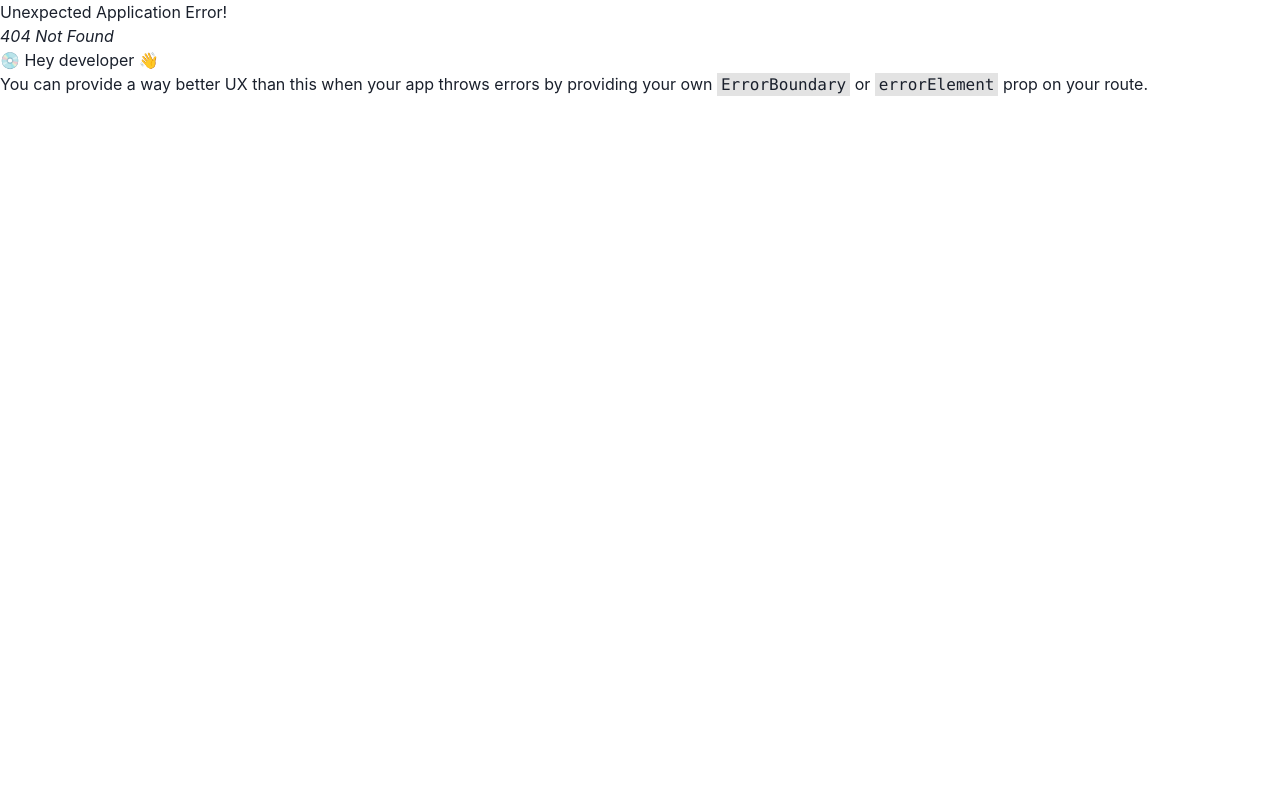
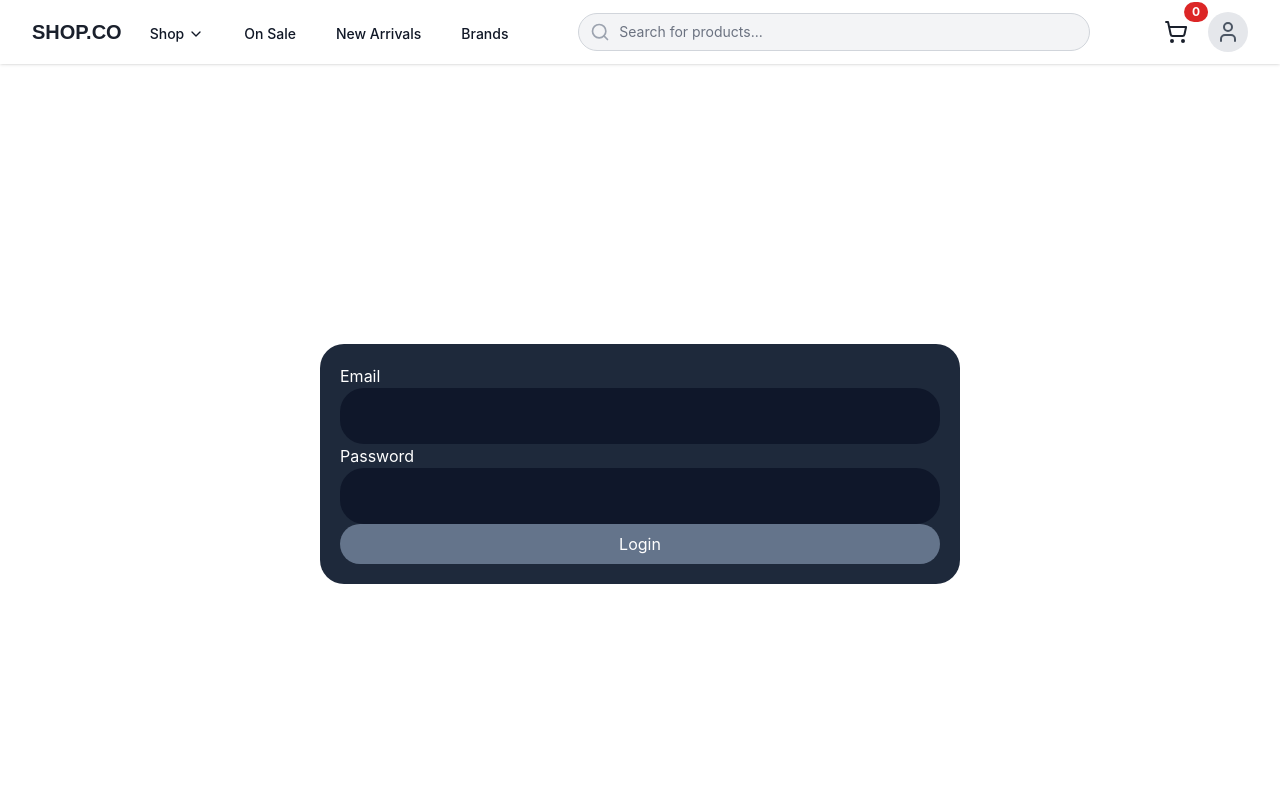
Before and after one commit to yousefjoe1/vite-react, a React (Vite) app: page /auth in a window 1280 px wide. Before the commit this address had no page. Shown: the top 800 px of the page. Built offline with nearby package versions, Linux system fonts and the light colour scheme.

Commit message:
make auth page - add login component - react hook form

```diff
--- a/package.json
+++ b/package.json
@@ -19,6 +19,7 @@
     "lucide-react": "^0.445.0",
     "react": "^18.3.1",
     "react-dom": "^18.3.1",
+    "react-hook-form": "^7.53.0",
     "react-icons": "^5.3.0",
     "react-router-dom": "^6.26.2"
   },
--- /dev/null
+++ b/src/Pages/Auth/Auth.jsx
@@ -0,0 +1,75 @@
+import React, { useState } from "react";
+
+import { Spinner, useToast } from "@chakra-ui/react";
+
+import { useForm } from "react-hook-form";
+
+const Auth = () => {
+  const form = useForm();
+
+  const { register, handleSubmit, formState } = form;
+  const { errors } = formState;
+
+  const msg = useToast();
+
+  const [isSubmit, setIsSubmit] = useState(false);
+
+  const loginFunc = async (data) => {
+    const { email, password} = data;
+    setIsSubmit(true);
+  };
+
+  return (
+    <div className="register-wrapperp-5 flex justify-center items-center h-screen">
+      <form
+        noValidate
+        className="bg-slate-800 lg:w-1/2 w-10/12 mx-auto p-5 gap-y-2 rounded-3xl"
+        onSubmit={handleSubmit(loginFunc)}
+      >
+
+        <div>
+          <label className="text-white" htmlFor="email">Email</label>
+          <input
+            {...register("email", {
+              required: "Email is required",
+              pattern: {
+                value: /^[A-Z0-9._%+-]+@[A-Z0-9.-]+\.[A-Z]{2,}$/i,
+                message: "Invalid email format",
+              },
+            })}
+            type="email"
+            className="p-4 bg-slate-900 text-white outline-none border-none block rounded-3xl w-full "
+          />
+          <p className="text-red-500">{errors.email?.message}</p>
+        </div>
+
+
+        <div>
+          <label className="text-white" htmlFor="password">Password</label>
+          <input
+            {...register("password", { required: "password required" })}
+            type="password"
+            className="p-4 bg-slate-900 text-white outline-none border-none block rounded-3xl w-full "
+          />
+          <p className="text-red-500">{errors.password?.message}</p>
+        </div>
+
+        <div className="submit-btn">
+          {isSubmit ? (
+            <Spinner size={"2xl"} color="white" height={50} width={1} />
+          ) : (
+            <button
+              className=" bg-slate-500 text-white outline-none border-none w-full py-2 rounded-3xl"
+              type="submit"
+            >
+              Login
+            </button>
+          )}
+
+        </div>
+      </form>
+    </div>
+  );
+};
+
+export default Auth;
--- a/src/main.jsx
+++ b/src/main.jsx
@@ -13,6 +13,7 @@ import MainLayout from "./_components/MainLayout/MainLayout.jsx";
 import Home from "./Pages/Home/Home.jsx";
 import Cart from "./Pages/Cart/Cart.jsx";
 import Admin from "./Pages/admin/Admin.jsx";
+import Auth from "./Pages/Auth/Auth.jsx";
 
 
 const queryClient = new QueryClient();
@@ -35,6 +36,10 @@ const router = createBrowserRouter([
         path: "admin",
         element: <Admin />,
       },
+      {
+        path: "auth",
+        element: <Auth />,
+      },
     ],
   },
 ]);
```
Also changed, not shown: 1 other file (tests, documents, lock files or other folders).
